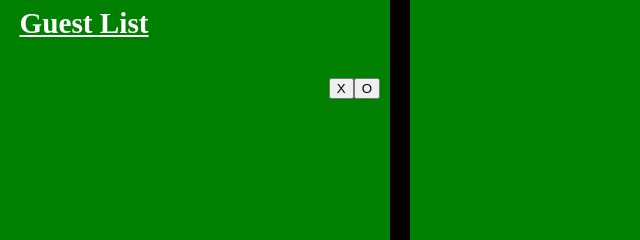
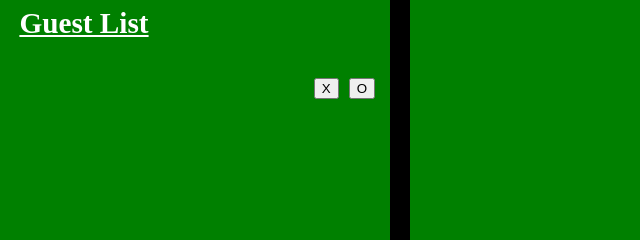
Before and after one commit to Jalvarez025/Guest-List, a plain HTML site: page index.html in a window 1280 px wide. Both pictures are taken after typing "Sample" into the empty fields and a click on the button "Add". Shown: the part 373-613 px from the top of the page, 240-880 px from the left. Drawn offline with Linux system fonts and the light colour scheme.

Commit message:
Added styling to entry buttons

```diff
--- a/assets/script.js
+++ b/assets/script.js
@@ -79,9 +79,12 @@ eSubmit.addEventListener("click", function ()
 
         //Add entry class to guest list item
         guest.classList.add("entry")
-        //Add container class to both p tag and two buttons
+        //Add class to style both p tag and container for two buttons
         guestName.classList.add("entryContainer");
         container.classList.add("entryContainer");
+        //Add class to style buttons
+        btn1.classList.add("entryBtn");
+        btn2.classList.add("entryBtn");
 
         //Create element for unordered list called all
         var element = document.getElementById("all");
--- a/assets/style.css
+++ b/assets/style.css
@@ -51,3 +51,8 @@ h3 {
 .entryContainer {
     margin: 5px 10px;
 }
+
+.entryBtn {
+    display: inline-flex;
+    margin: 0px 5px;
+}
```
